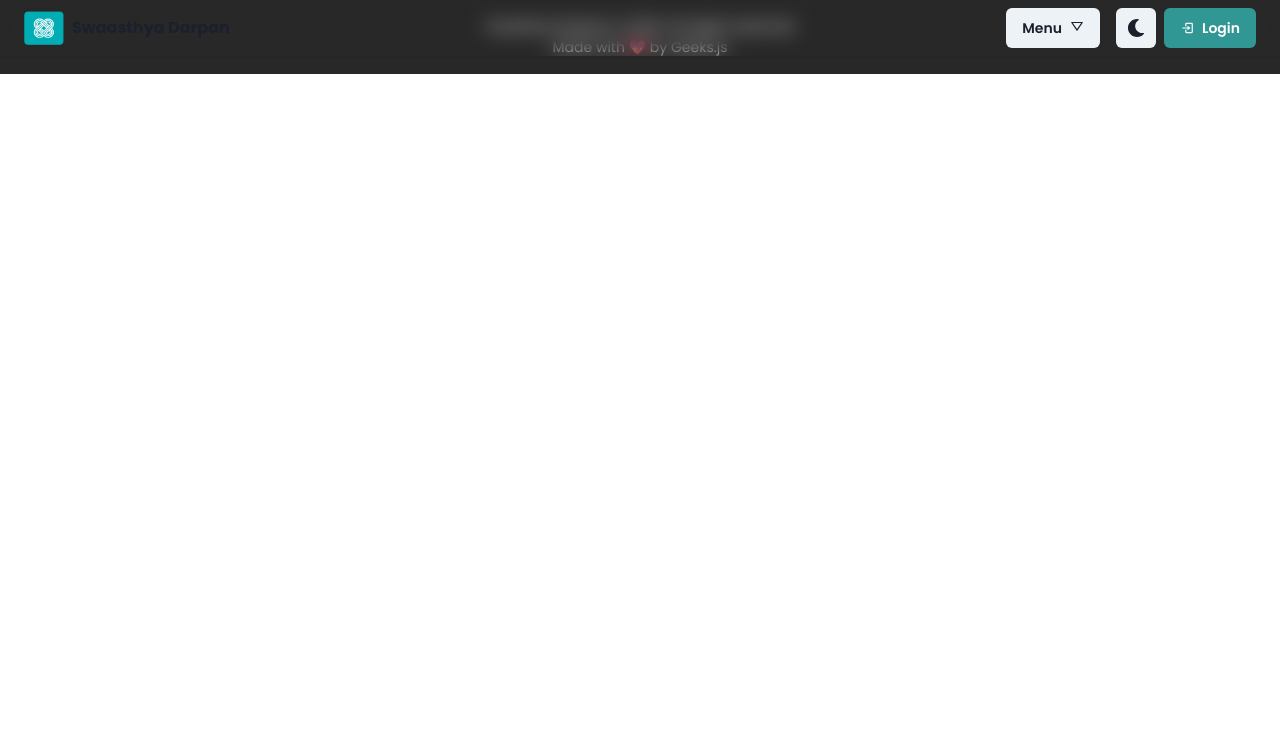
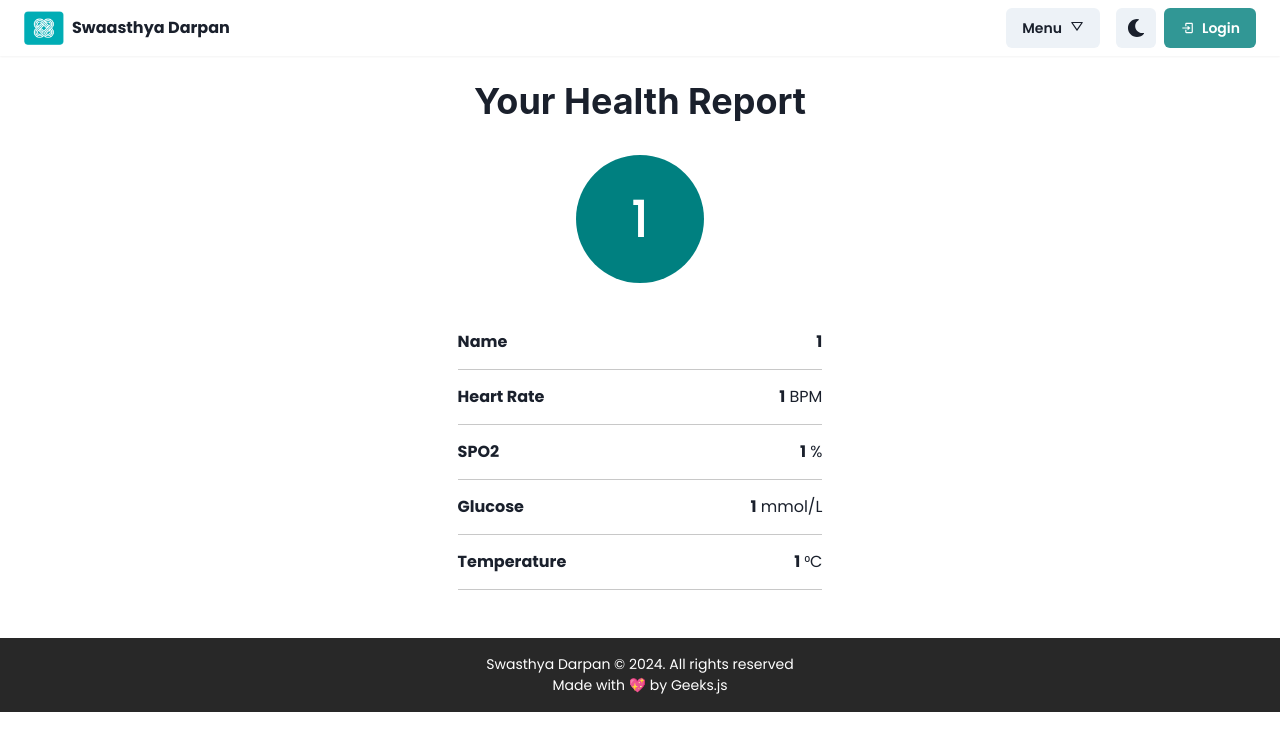
Before and after one commit to DeependraParmar/SwasthyaDarpan, a React (Vite) app in the folder frontend/: page /public/1/1/1/1/1 in a window 1280 px wide. Shown: the top 750 px of the page. Built offline with nearby package versions, Linux system fonts and the light colour scheme.

Commit message:
Public Report Generation done

```diff
--- a/frontend/src/App.jsx
+++ b/frontend/src/App.jsx
@@ -6,6 +6,7 @@ import Footer from "./Pages/Layout/Footer";
 
 const Home = lazy(() => import('./Pages/Home/Home'));
 const Contact = lazy(() => import('./Pages/Contact/Contact'));
+const Public = lazy(() => import('./Pages/Reports/Public'));
 
 function App() {
 
@@ -17,6 +18,7 @@ function App() {
           <Routes>
             <Route path="/" element={<Home />} />
             <Route path="/contact" element={<Contact />} />
+            <Route path="/public/:name/:heartrate/:spo2/:glucose/:temperature" element={<Public />}  />
           </Routes>
           <Footer />
         </Suspense>
--- /dev/null
+++ b/frontend/src/Pages/Reports/Public.jsx
@@ -0,0 +1,46 @@
+import React from 'react'
+import MainWrapper from '../../Components/MainWrapper'
+import { Avatar, Box, Heading, VStack } from '@chakra-ui/react'
+import { useParams } from 'react-router-dom'
+
+const Public = () => {
+    const {name, heartrate, spo2, glucose, temperature} = useParams();
+
+  return (
+    <MainWrapper pt={[12,12,20,20]} pb={12}>
+        <VStack gap={8}>
+            <Heading>Your Health Report</Heading>
+            <Avatar background={'teal'} size={'2xl'} name={name} />
+
+            {/* Table for following readings */}
+
+            <Box width={['90%','90%','30%','30%']} >
+                  <table>
+                        <tr>
+                            <th>Name</th>
+                          <td><b>{name}</b></td>
+                        </tr>
+                      <tr>
+                          <th>Heart Rate</th>
+                          <td><b>{heartrate}</b> BPM</td>
+                      </tr>
+                      <tr>
+                          <th>SPO2</th>
+                          <td><b>{spo2}</b> %</td>
+                      </tr>
+                      <tr>
+                          <th>Glucose</th>
+                          <td><b>{glucose}</b> mmol/L</td>
+                      </tr>
+                      <tr>
+                          <th>Temperature</th>
+                          <td><b>{temperature}</b> ⁰C</td>
+                      </tr>
+                  </table>
+            </Box>
+        </VStack>
+    </MainWrapper>
+  )
+}
+
+export default Public
--- a/frontend/src/styles/App.scss
+++ b/frontend/src/styles/App.scss
@@ -51,3 +51,21 @@ html {
         text-decoration: underline;
     }
 }
+
+table{
+    border-collapse: collapse;
+    border-spacing: 0;
+    width: 100%;
+
+    >tr{
+        border-bottom: 1px solid #c8c8c8;
+
+        >th{
+            padding: 15px 0;
+            text-align: left;
+        }
+        >td{
+            text-align: right;
+        }
+    }
+}
```
